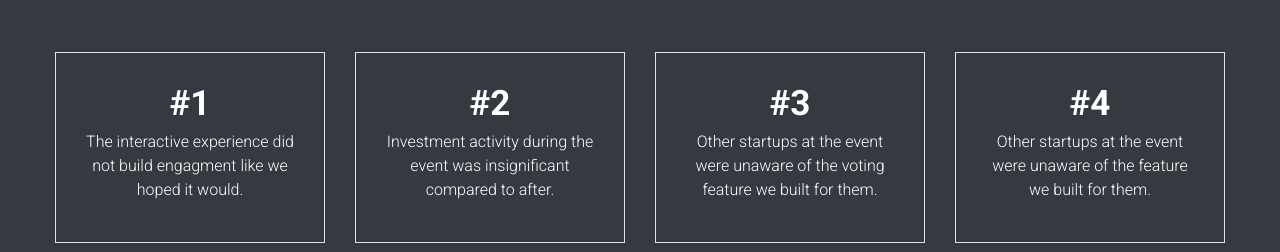
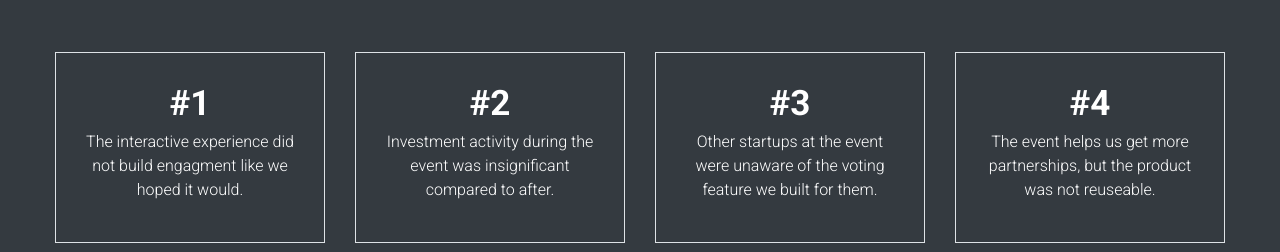
Before and after one commit to AnMaree/anmaree, a React (Create React App) app in the folder anmaree/: page /work/3 in a window 1280 px wide. Shown: the part 4320-4572 px from the top of the page. Built offline with nearby package versions, Linux system fonts and the light colour scheme.

Commit message:
clean up

```diff
--- a/anmaree/src/work/WorkThree.js
+++ b/anmaree/src/work/WorkThree.js
@@ -310,7 +310,7 @@ class WorkOne extends Component {
                               <h4 className="section-title display-4 font-weight-bold">#4</h4>
                             </div>
                             <div className="section-content">
-                              <p>Other startups at the event were unaware of the feature we built for them.</p>
+                              <p>The event helps us get more partnerships, but the product was not reuseable.</p>
                             </div>
                           </section>
                         </div>
```
Also changed, not shown: 2 other files (tests, documents, lock files or other folders).
